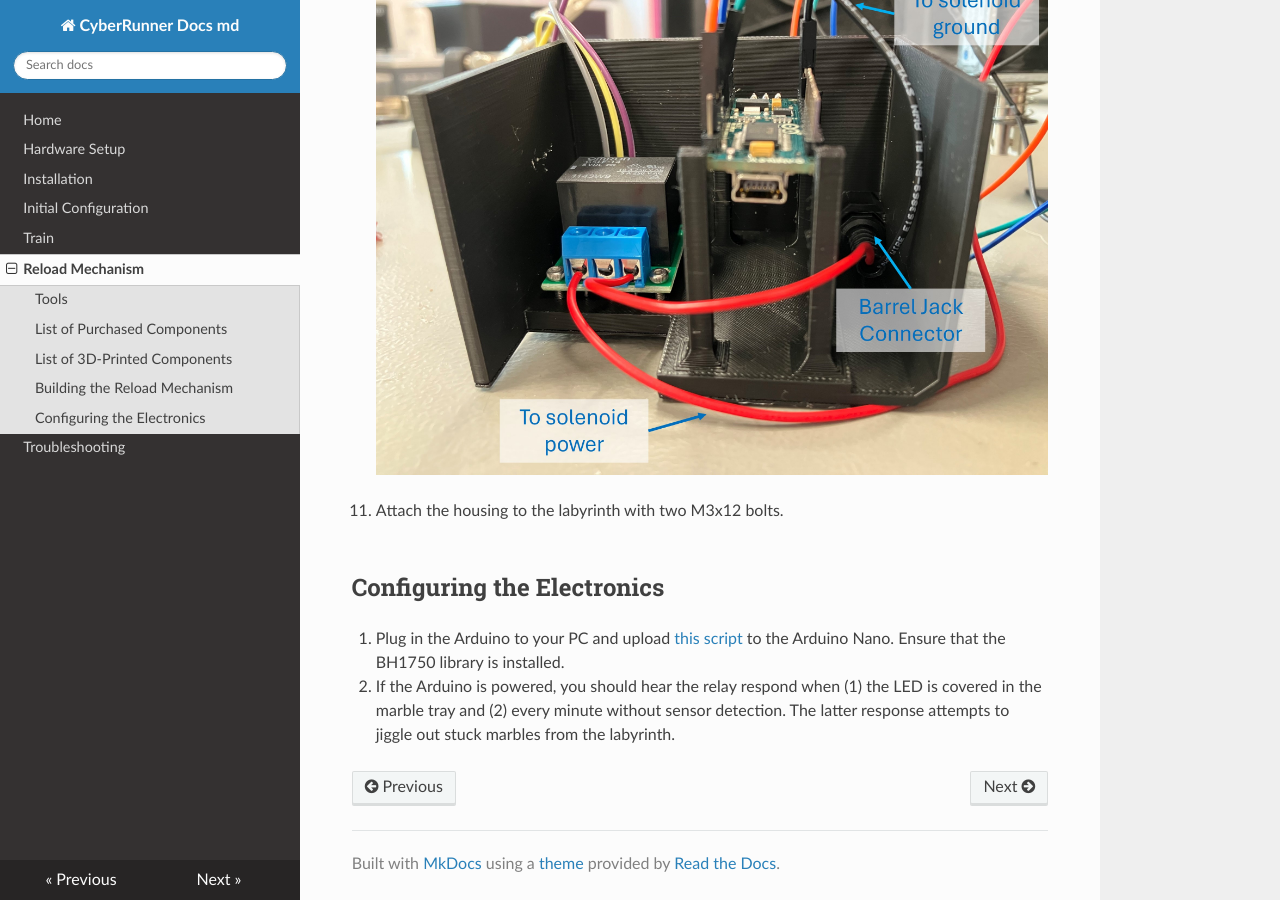
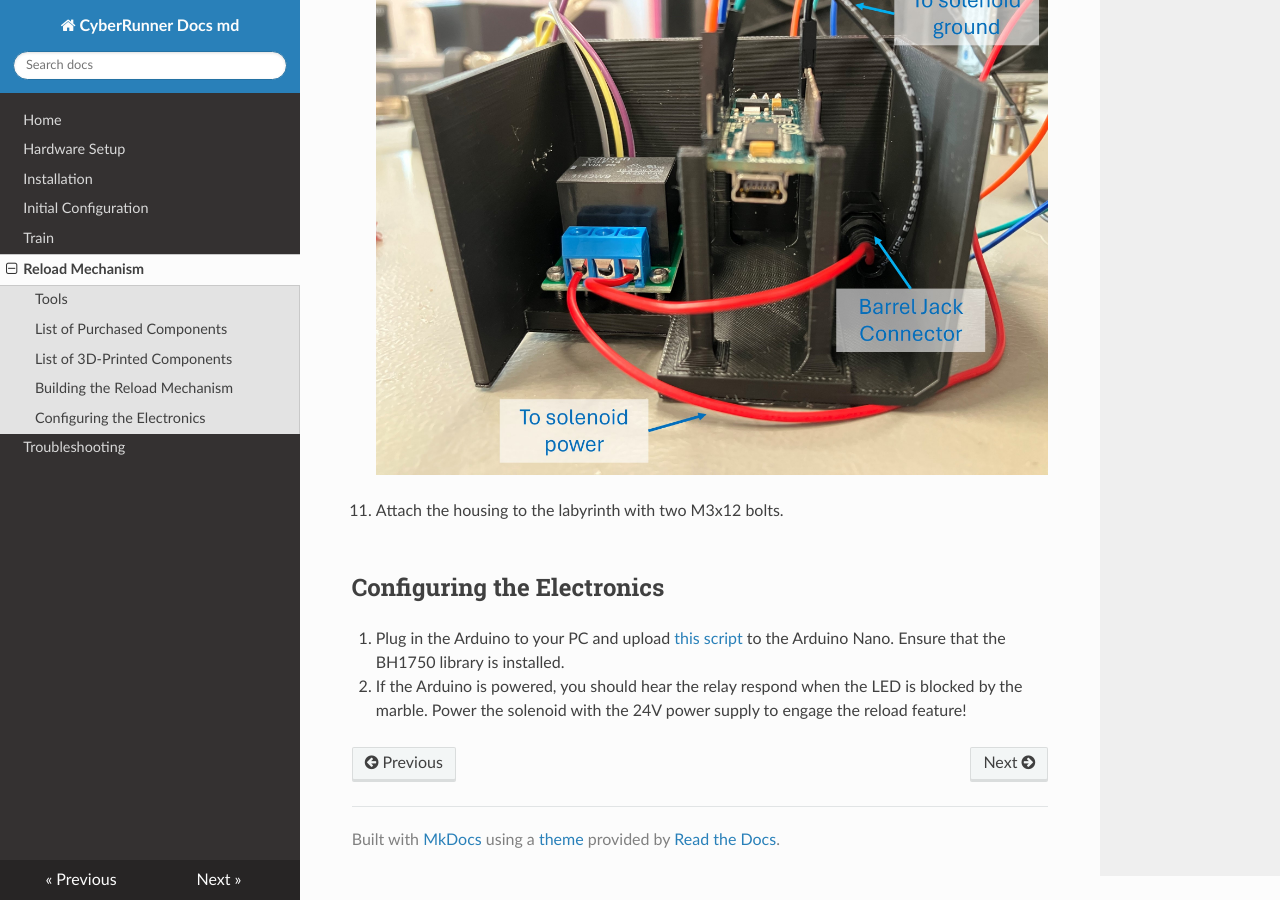
Before and after one commit to ckoethz/cyberrunner_docs_md, an MkDocs documentation site: the page built from docs/05_reload.md, in a window 1280 px wide and 900 px high, scrolled down 4189 px. Built offline with MkDocs 1.6.1, drawn with Linux system fonts in a browser that asks for light colours; nearby versions of some CDN libraries.

```diff
--- a/docs/05_reload.md
+++ b/docs/05_reload.md
@@ -97,4 +97,6 @@ Reload Mechanism
 
 1. Plug in the Arduino to your PC and upload <a href="https://github.com/ckoethz/cyberrunner_docs_md/blob/main/assets/reload/arduino/main_high_low.ino" target="_blank">this script</a> to the Arduino Nano. Ensure that the BH1750 library is installed.
 
-2. If the Arduino is powered, you should hear the relay respond when (1) the LED is covered in the marble tray and (2) every minute without sensor detection. The latter response attempts to jiggle out stuck marbles from the labyrinth.
+2. If the Arduino is powered, you should hear the relay respond when the LED is blocked by the marble. Power the solenoid with the 24V power supply to engage the reload feature!
+
+ <!-- and (2) every 10 minutes without sensor detection. The latter response attempts to jiggle out stuck marbles from the labyrinth. -->
```
Also changed, not shown: docs/01_hardware_setup.md (+2 -2 lines), docs/03_initial_config.md (+3 -1 lines), docs/04_train.md (+1 -1 lines), docs/img/markers.jpg.
